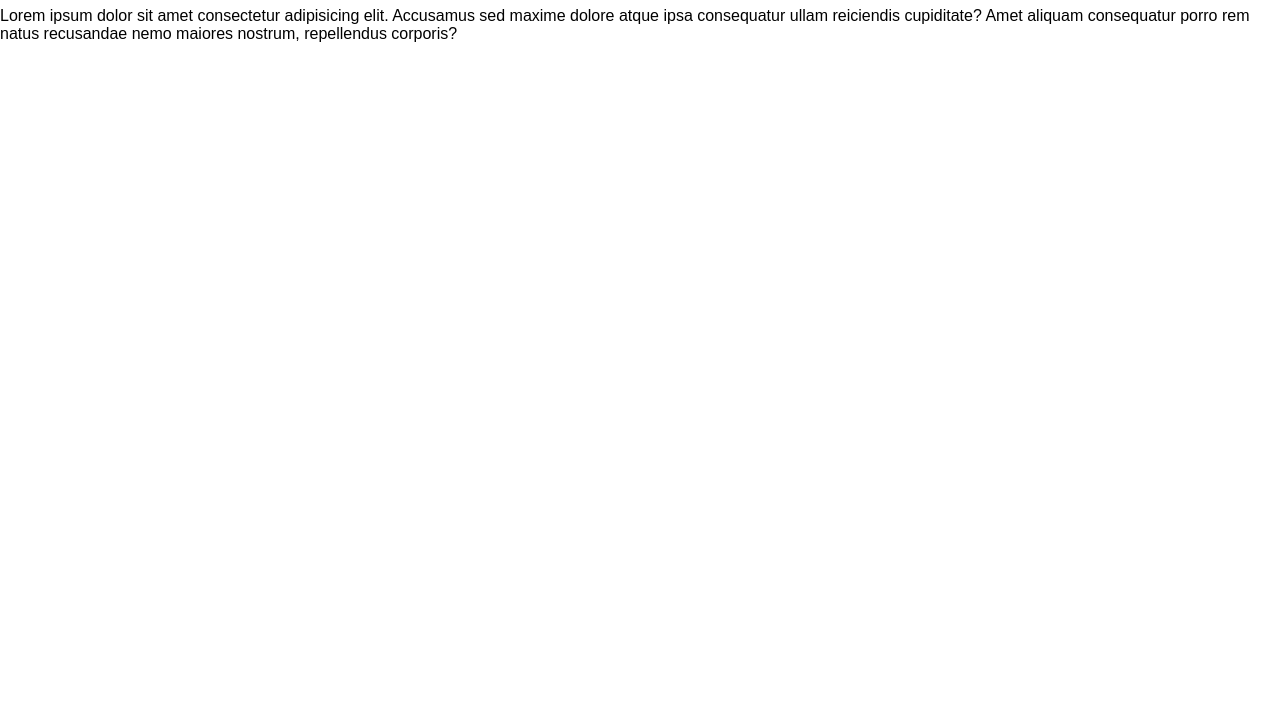
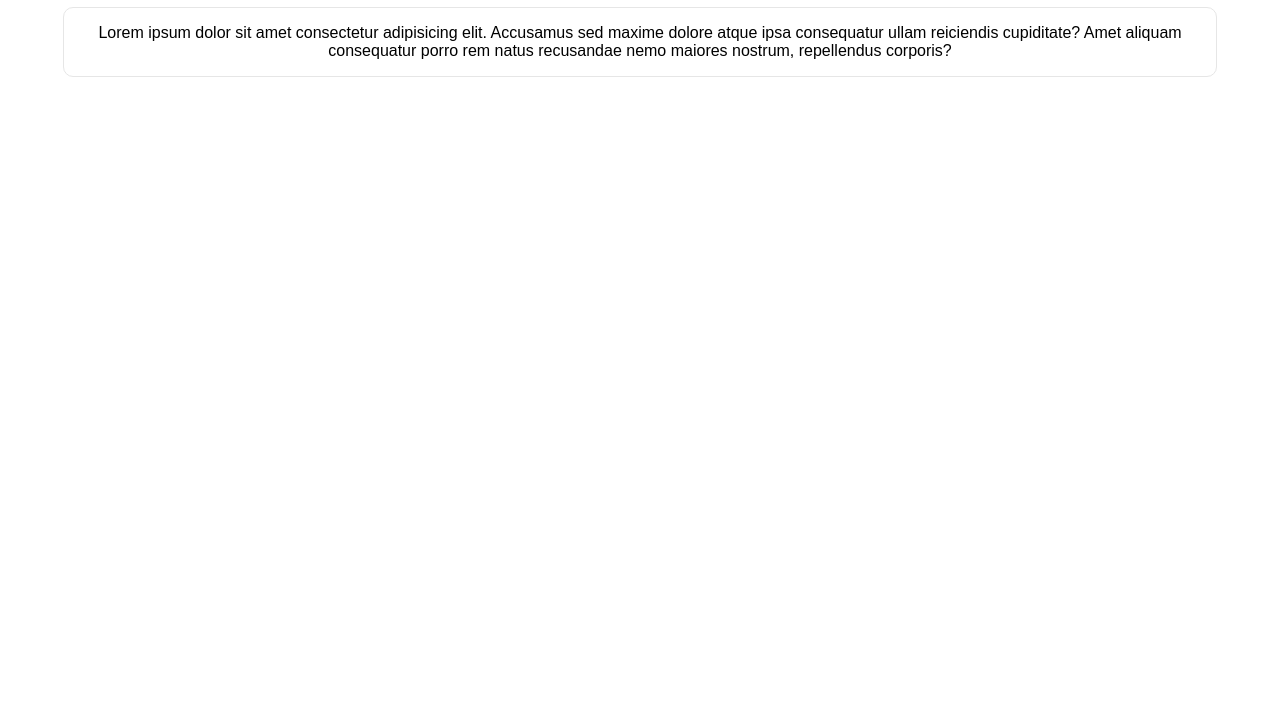
Before and after one commit to abrahamalanya/blog, a plain HTML site: page index.html in a window 1280 px wide. Shown: the part 73-800 px from the top of the page. Drawn offline with Linux system fonts and the light colour scheme.

Commit message:
Estilos para el parrafo de nuestro blog agregado

```diff
--- a/index.html
+++ b/index.html
@@ -8,8 +8,10 @@
 </head>
 <body>
     <h1>Titulo de la Pagina</h1>
-    <p>
-        Lorem ipsum dolor sit amet consectetur adipisicing elit. Accusamus sed maxime dolore atque ipsa consequatur ullam reiciendis cupiditate? Amet aliquam consequatur porro rem natus recusandae nemo maiores nostrum, repellendus corporis?
-    </p>
+    <div class="cuerpo">
+        <p>
+            Lorem ipsum dolor sit amet consectetur adipisicing elit. Accusamus sed maxime dolore atque ipsa consequatur ullam reiciendis cupiditate? Amet aliquam consequatur porro rem natus recusandae nemo maiores nostrum, repellendus corporis?
+        </p>
+    </div>
 </body>
 </html>
--- a/styles.css
+++ b/styles.css
@@ -2,4 +2,13 @@ body {
     margin: 0;
     padding: 0;
     font-family: Arial, Helvetica, sans-serif;
+    text-align: center;
 }
+
+.cuerpo {
+    width: 90%;
+    height: auto;
+    margin: auto;
+    border: 1px solid rgb(230, 230, 230);
+    border-radius: 10px;
+}
```
